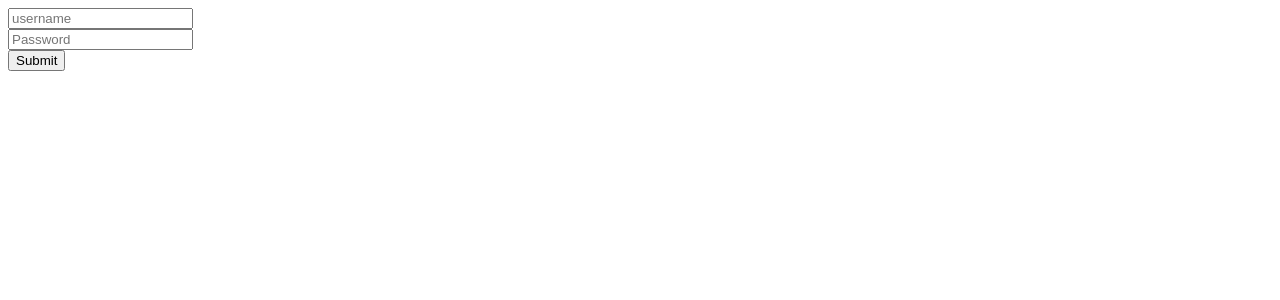
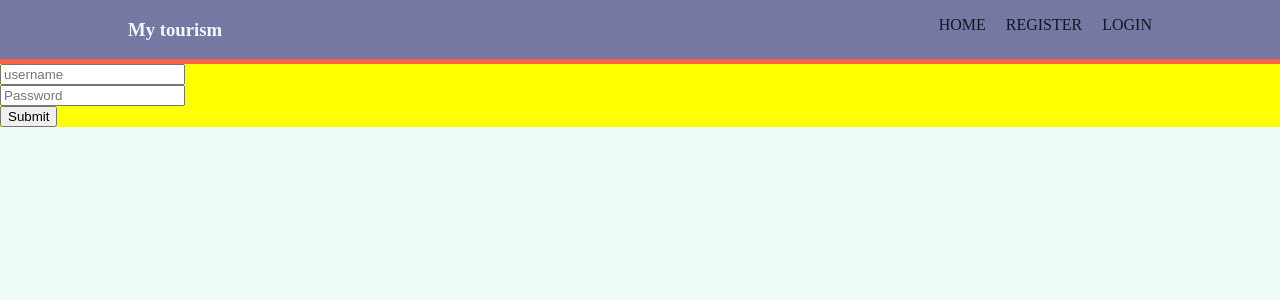
Before and after one commit to sshibinthomass/Django-learn, a Django app: page /accounts/login in a window 1280 px wide. Shown: the top 300 px of the page. Run offline with Django 3.2, Linux system fonts and the light colour scheme.

Commit message:
css adding

```diff
--- a/DjTelusko/urls.py
+++ b/DjTelusko/urls.py
@@ -22,6 +22,8 @@ urlpatterns = [
     path('',include('travello.urls')),
     path('accounts/',include('accounts.urls')),
     path('admin/', admin.site.urls),
+    path('calc/',include('calc.urls')),
+
 ]
 
 #add media url from settings
--- a/accounts/views.py
+++ b/accounts/views.py
@@ -50,4 +50,4 @@ def login(request):
 
 def logout(request):
     auth.logout(request)
-    return render(request,'index.html')
+    return redirect('/')
--- a/calc/urls.py
+++ b/calc/urls.py
@@ -2,5 +2,7 @@ from django.urls import path
 from . import views
 
 urlpatterns=[
-    path('',views.home,name='home'),
+    path('cal',views.home,name='home'),
+    path('add',views.add,name='add'),
+
 ]
--- /dev/null
+++ b/static/styles/style.css
@@ -0,0 +1,38 @@
+body {
+  margin: 0px;
+  padding: 0;
+  background-color: rgba(220, 245, 237, 0.493);
+}
+
+.container {
+  width: 80%;
+  margin: auto;
+  overflow: hidden;
+}
+
+header {
+  margin: 0px;
+  padding: 0px;
+  background-color: rgba(37, 36, 110, 0.603);
+  border-bottom: tomato 5px solid;
+}
+
+header h3 {
+  color: aliceblue;
+  float: left;
+}
+header a {
+  color: rgb(16, 25, 34);
+  text-decoration: none;
+  text-transform: uppercase;
+}
+
+header li {
+  padding-left: 20px;
+  float: right;
+  display: inline;
+}
+
+.login {
+  background-color: yellow;
+}
--- a/templates/base.html
+++ b/templates/base.html
@@ -1,12 +1,31 @@
+{% load static %}
 <!DOCTYPE html>
 <html lang="en">
   <head>
     <meta charset="UTF-8" />
     <meta http-equiv="X-UA-Compatible" content="IE=edge" />
     <meta name="viewport" content="width=device-width, initial-scale=1.0" />
-    <title>Document</title>
+    <link
+      rel="stylesheet"
+      type="text/css"
+      href="{% static 'styles/style.css' %}"
+    />
+    {% block style %} {% endblock %}
+    <title>{% block title %} {% endblock %}</title>
   </head>
-  <body bgcolor="red">
+  <body>
+    <header>
+      <div class="container">
+        <h3>My tourism</h3>
+        <nav>
+          <ul>
+            <li><a href="">Login</a></li>
+            <li><a href="register">register</a></li>
+            <li><a href="">Home</a></li>
+          </ul>
+        </nav>
+      </div>
+    </header>
     {% block content %} {% endblock %}
   </body>
 </html>
--- a/templates/index.html
+++ b/templates/index.html
@@ -61,8 +61,8 @@
                       <li>{{user.first_name}}</li>
                       <li><a href="accounts/logout">Logout</a></li>
                       {% else %}
-                      <li><a href="register">register</a></li>
-                      <li><a href="login">Login</a></li>
+                      <li><a href="accounts/register">register</a></li>
+                      <li><a href="accounts/login">Login</a></li>
                       {% endif %}
 
                     </ul>
--- a/templates/login.html
+++ b/templates/login.html
@@ -1,18 +1,13 @@
-<!DOCTYPE html>
-<html lang="en">
-  <head>
-    <meta charset="UTF-8" />
-    <meta http-equiv="X-UA-Compatible" content="IE=edge" />
-    <meta name="viewport" content="width=device-width, initial-scale=1.0" />
-    <title>Login</title>
-  </head>
-  <body>
-    <form action="login" method="POST">
+{% extends 'base.html' %}
+{% block title %} Login {% endblock %}
+
+{% block content %}
+    <form class="login" action="login" method="POST">
       {% csrf_token %}
       <input type="text" name="username" placeholder="username" /><br />
       <input type="password" name="password" placeholder="Password" /><br />
       <input type="submit" />
     </form>
     {% for message in messages %} {{message}} {% endfor %}
-  </body>
+  {% endblock %}
 </html>
```
